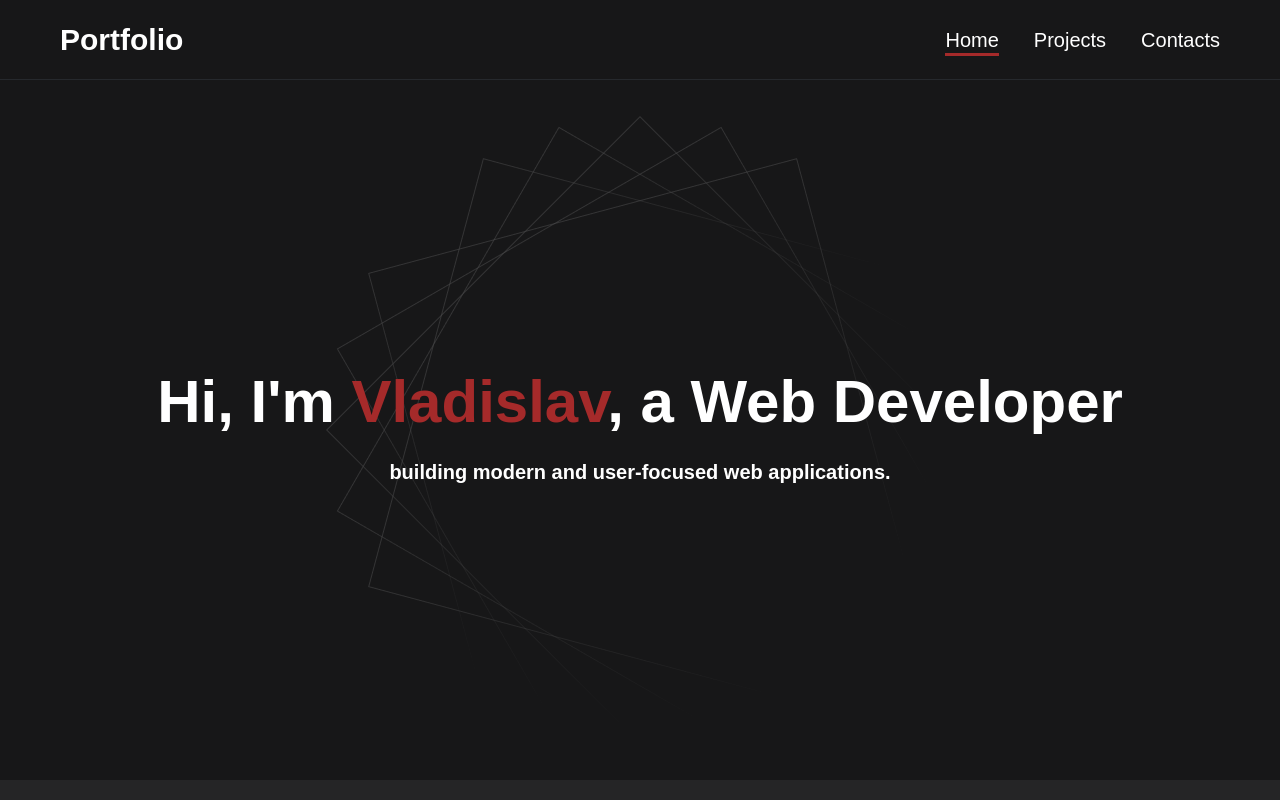
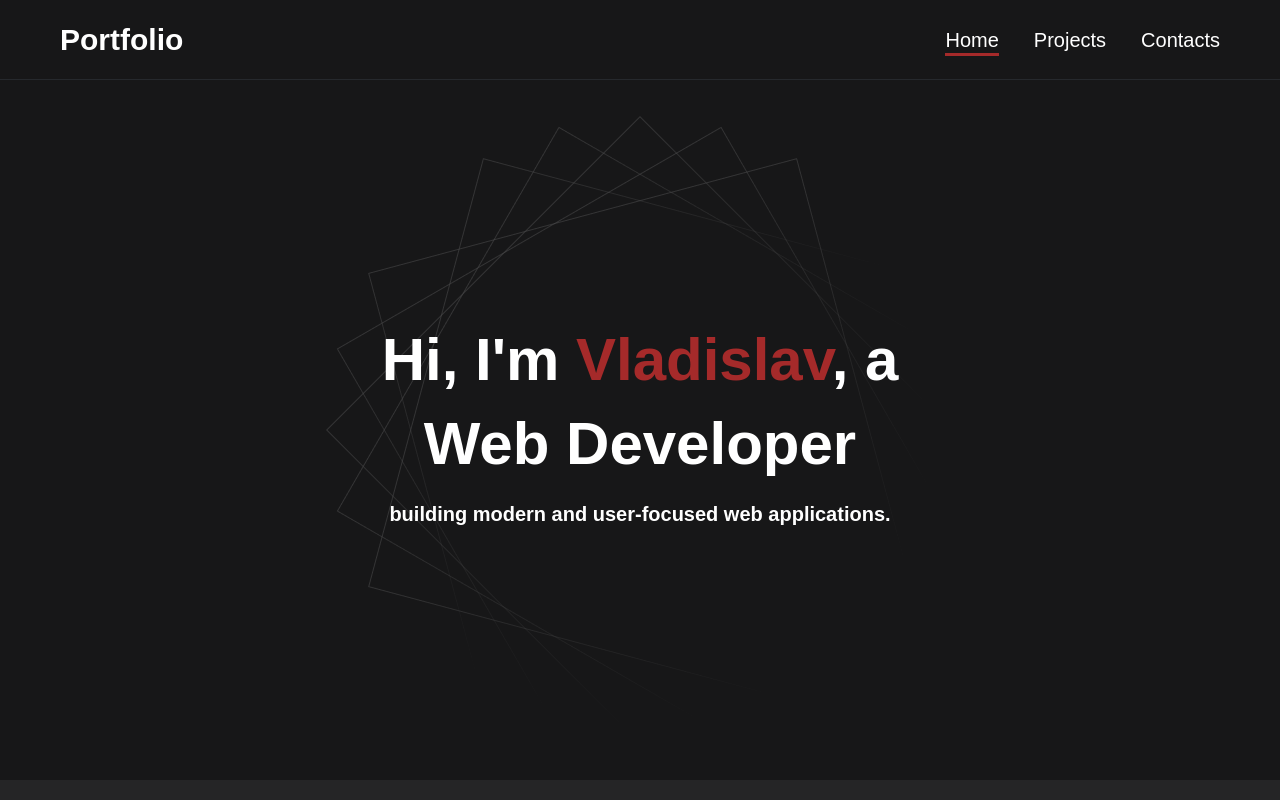
Before and after one commit to Vlad-Ostap/Vlad-Ostap.github.io, a React (Vite) app: page / in a window 1280 px wide. Shown: the top 800 px of the page. Built offline with nearby package versions, Linux system fonts and the light colour scheme.

Commit message:
refactor: improve header responsive layout

```diff
--- a/src/components/Home/Home.css
+++ b/src/components/Home/Home.css
@@ -24,8 +24,12 @@
     font-size: 60px;
 }
 
-.header__title span {
+.name {
     color: brown;
+}
+
+.role {
+    display: inline;
 }
 
 .header__text {
@@ -69,3 +73,9 @@
         font-size: 20px;
     }
 }
+
+@media (min-width: 700px) {
+    .role {
+        display: block;
+    }
+}
--- a/src/components/Home/Home.tsx
+++ b/src/components/Home/Home.tsx
@@ -7,7 +7,7 @@ const Home = () => {
             <div className='header'>
                 <div className='container'>
                     <h1 className='header__title'>
-                        <strong>Hi, I'm <span>Vladislav</span>, a Web Developer</strong>
+                        <strong>Hi, I'm <span className='name'>Vladislav</span>, a <span className='role'>Web Developer</span></strong>
                     </h1>
                     <h1 className='header__text'>building modern and user-focused web applications.</h1>
                 </div>
```
